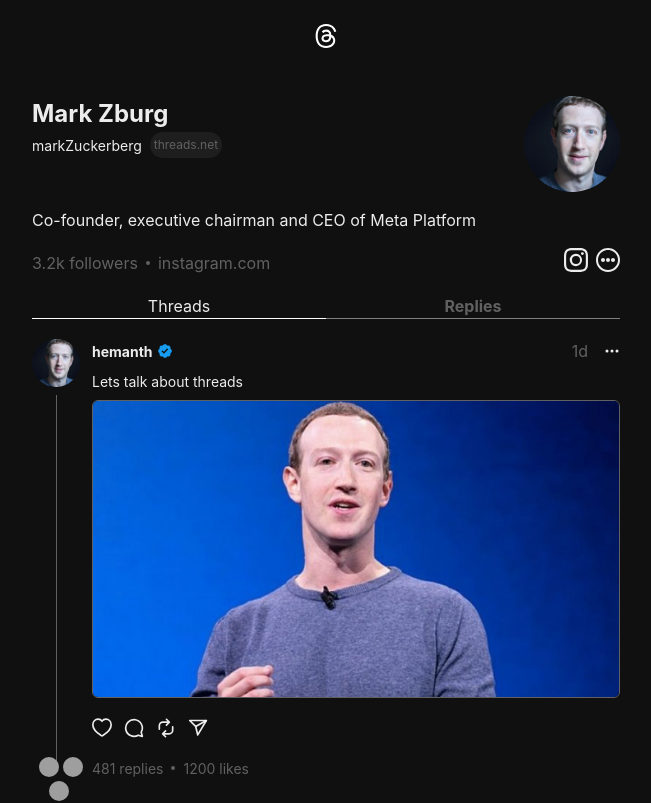
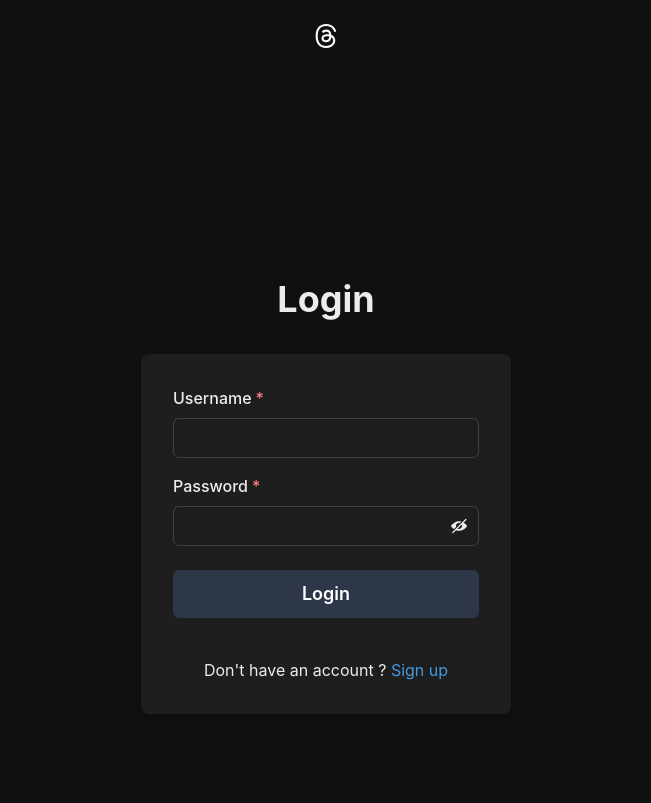
Before and after one commit to Hemanthnemili/mern-thread, a React (Vite) app in the folder frontend/: page /auth in a window 1280 px wide. Shown: the top 803 px of the page, without its empty margins (314-965 px from the left). Built offline with nearby package versions, Linux system fonts and the light colour scheme; grey boxes are pictures that could not be loaded.

Commit message:
logiin and signup ui created

```diff
--- a/frontend/package.json
+++ b/frontend/package.json
@@ -10,6 +10,7 @@
     "preview": "vite preview"
   },
   "dependencies": {
+    "@chakra-ui/icons": "^2.1.1",
     "@chakra-ui/react": "^2.8.2",
     "@emotion/react": "^11.11.3",
     "@emotion/styled": "^11.11.0",
@@ -17,7 +18,8 @@
     "react": "^18.2.0",
     "react-dom": "^18.2.0",
     "react-icons": "^4.12.0",
-    "react-router-dom": "^6.21.1"
+    "react-router-dom": "^6.21.1",
+    "recoil": "^0.7.7"
   },
   "devDependencies": {
     "@types/react": "^18.2.43",
--- a/frontend/src/App.jsx
+++ b/frontend/src/App.jsx
@@ -1,13 +1,20 @@
 import { Container } from "@chakra-ui/react";
-import { Route, Routes } from "react-router-dom";
+import { Navigate, Route, Routes } from "react-router-dom";
 import UserPage from "./pages/UserPage";
 import PostPage from "./pages/PostPage";
 import Header from "./components/Header";
+import Home from "./pages/Home";
+import AuthPage from "./pages/AuthPage";
+import userAtom from "./atoms/userAtom";
+import { useRecoilValue } from "recoil";
 function App() {
+  const user = useRecoilValue(userAtom);
   return (
     <Container maxW="620px">
       <Header />
       <Routes>
+        <Route path="/" element={user ? <Home /> : <Navigate to={"/auth"} />} />
+        <Route path="/auth" element={<AuthPage />} />
         <Route path="/:username" element={<UserPage />} />
         <Route path="/:username/post/:pid" element={<PostPage />} />
       </Routes>
--- /dev/null
+++ b/frontend/src/atoms/authAtom.js
@@ -0,0 +1,8 @@
+import { atom } from "recoil";
+
+const authScreenAtom = atom({
+  key: "authScreenAtom",
+  default: "login",
+});
+
+export default authScreenAtom;
--- /dev/null
+++ b/frontend/src/atoms/userAtom.js
@@ -0,0 +1,8 @@
+import { atom } from "recoil";
+
+const userAtom = atom({
+  key: "username",
+  default: JSON.parse(localStorage.getItem("user-threads")),
+});
+
+export default userAtom;
--- /dev/null
+++ b/frontend/src/components/Login.jsx
@@ -0,0 +1,90 @@
+import {
+  Flex,
+  Box,
+  FormControl,
+  FormLabel,
+  Input,
+  InputGroup,
+  InputRightElement,
+  Stack,
+  Button,
+  Heading,
+  Text,
+  useColorModeValue,
+  Link,
+} from "@chakra-ui/react";
+import { useState } from "react";
+import { ViewIcon, ViewOffIcon } from "@chakra-ui/icons";
+import { useSetRecoilState } from "recoil";
+import authScreenAtom from "../atoms/authAtom";
+
+export default function Login() {
+  const [showPassword, setShowPassword] = useState(false);
+  const setAuuthScreen = useSetRecoilState(authScreenAtom);
+
+  return (
+    <Flex minH={"100vh"} align={"center"} justify={"center"}>
+      <Stack spacing={8} mx={"auto"} maxW={"lg"} py={12} px={6}>
+        <Stack align={"center"}>
+          <Heading fontSize={"4xl"} textAlign={"center"}>
+            Login
+          </Heading>
+        </Stack>
+        <Box
+          rounded={"lg"}
+          bg={useColorModeValue("white", "gray.dark")}
+          boxShadow={"lg"}
+          p={8}
+        >
+          <Stack spacing={4}>
+            <FormControl isRequired>
+              <FormLabel>Username</FormLabel>
+              <Input type="text" />
+            </FormControl>
+            <FormControl isRequired>
+              <FormLabel>Password</FormLabel>
+              <InputGroup>
+                <Input type={showPassword ? "text" : "password"} />
+                <InputRightElement h={"full"}>
+                  <Button
+                    variant={"ghost"}
+                    onClick={() =>
+                      setShowPassword((showPassword) => !showPassword)
+                    }
+                  >
+                    {showPassword ? <ViewIcon /> : <ViewOffIcon />}
+                  </Button>
+                </InputRightElement>
+              </InputGroup>
+            </FormControl>
+            <Stack spacing={10} pt={2}>
+              <Button
+                loadingText="Submitting"
+                size="lg"
+                bg={useColorModeValue("gray.600", "gray.700")}
+                color={"white"}
+                _hover={{
+                  bg: "white",
+                  color: "black",
+                }}
+              >
+                Login
+              </Button>
+            </Stack>
+            <Stack pt={6}>
+              <Text align={"center"}>
+                Don&apos;t have an account ?{" "}
+                <Link
+                  color={"blue.400"}
+                  onClick={() => setAuuthScreen("signup")}
+                >
+                  Sign up
+                </Link>
+              </Text>
+            </Stack>
+          </Stack>
+        </Box>
+      </Stack>
+    </Flex>
+  );
+}
--- /dev/null
+++ b/frontend/src/components/SignupCard.jsx
@@ -0,0 +1,157 @@
+import {
+  Flex,
+  Box,
+  FormControl,
+  FormLabel,
+  Input,
+  InputGroup,
+  HStack,
+  InputRightElement,
+  Stack,
+  Button,
+  Heading,
+  Text,
+  useColorModeValue,
+  Link,
+  useToast,
+} from "@chakra-ui/react";
+import { useState } from "react";
+import { ViewIcon, ViewOffIcon } from "@chakra-ui/icons";
+import { useSetRecoilState } from "recoil";
+import authScreenAtom from "../atoms/authAtom";
+import { useNavigate } from "react-router-dom";
+
+export default function SignupCard() {
+  const [showPassword, setShowPassword] = useState(false);
+  const setAuthScreen = useSetRecoilState(authScreenAtom);
+  const [formData, setFormData] = useState({});
+  let toast = useToast();
+  const navigate = useNavigate();
+
+  console.log(formData);
+  const handleSignUp = async () => {
+    try {
+      const res = await fetch("http://localhost:9696/user/signup", {
+        method: "POST",
+        headers: {
+          "Content-Type": "application/json",
+        },
+        body: JSON.stringify(formData),
+      });
+      const data = await res.json();
+
+      if (data.error) {
+        toast({
+          title: "Error",
+          description: data.error,
+          isClosable: true,
+          duration: 3000,
+          status: "error",
+        });
+        return;
+      }
+
+      localStorage.setItem("user-threads", JSON.stringify(data));
+      toast({
+        title: "Success",
+        description: "Account has been successfully created.",
+        duration: 3000,
+        isClosable: true,
+        status: "success",
+      });
+      navigate("/");
+      console.log(data);
+    } catch (err) {
+      console.log(err);
+    }
+  };
+
+  const handleChange = (e) => {
+    setFormData({
+      ...formData,
+      [e.target.id]: e.target.value,
+    });
+  };
+
+  return (
+    <Flex minH={"100vh"} align={"center"} justify={"center"}>
+      <Stack spacing={8} mx={"auto"} maxW={"lg"} py={12} px={6}>
+        <Stack align={"center"}>
+          <Heading fontSize={"4xl"} textAlign={"center"}>
+            Sign up
+          </Heading>
+        </Stack>
+        <Box
+          rounded={"lg"}
+          bg={useColorModeValue("white", "gray.dark")}
+          boxShadow={"lg"}
+          p={8}
+        >
+          <Stack spacing={4}>
+            <HStack>
+              <Box>
+                <FormControl isRequired>
+                  <FormLabel>Full Name</FormLabel>
+                  <Input type="text" id="name" onChange={handleChange} />
+                </FormControl>
+              </Box>
+              <Box>
+                <FormControl isRequired>
+                  <FormLabel>Username</FormLabel>
+                  <Input type="text" id="username" onChange={handleChange} />
+                </FormControl>
+              </Box>
+            </HStack>
+            <FormControl isRequired>
+              <FormLabel>Email address</FormLabel>
+              <Input type="email" id="email" onChange={handleChange} />
+            </FormControl>
+            <FormControl isRequired>
+              <FormLabel>Password</FormLabel>
+              <InputGroup>
+                <Input
+                  type={showPassword ? "text" : "password"}
+                  id="password"
+                  onChange={handleChange}
+                />
+                <InputRightElement h={"full"}>
+                  <Button
+                    variant={"ghost"}
+                    onClick={() =>
+                      setShowPassword((showPassword) => !showPassword)
+                    }
+                  >
+                    {showPassword ? <ViewIcon /> : <ViewOffIcon />}
+                  </Button>
+                </InputRightElement>
+              </InputGroup>
+            </FormControl>
+            <Stack spacing={10} pt={2}>
+              <Button
+                loadingText="Submitting"
+                size="lg"
+                bg={useColorModeValue("gray.600", "gray.700")}
+                color={"white"}
+                _hover={{
+                  bg: "white",
+                  color: "black",
+                }}
+                onClick={handleSignUp}
+              >
+                Sign up
+              </Button>
+            </Stack>
+            <Stack pt={6}>
+              <Text align={"center"}>
+                Already a user?{" "}
+                <Link color={"blue.400"} onClick={() => setAuthScreen("login")}>
+                  Login
+                </Link>
+              </Text>
+            </Stack>
+          </Stack>
+        </Box>
+      </Stack>
+    </Flex>
+  );
+}
--- a/frontend/src/main.jsx
+++ b/frontend/src/main.jsx
@@ -7,6 +7,7 @@
 import { extendTheme } from "@chakra-ui/theme-utils";
 import { ColorModeScript } from "@chakra-ui/react";
 import { BrowserRouter } from "react-router-dom";
+import { RecoilRoot } from "recoil";
 
 const styles = {
   global: (props) => ({
@@ -33,11 +34,13 @@
 
 ReactDOM.createRoot(document.getElementById("root")).render(
   <React.StrictMode>
+    <RecoilRoot>
       <BrowserRouter>
         <ChakraProvider theme={theme}>
           <ColorModeScript initialColorMode={theme.config.initialColorMode} />
           <App />
         </ChakraProvider>
       </BrowserRouter>
+    </RecoilRoot>
   </React.StrictMode>
 );
--- /dev/null
+++ b/frontend/src/pages/AuthPage.jsx
@@ -0,0 +1,14 @@
+// eslint-disable-next-line no-unused-vars
+import React from "react";
+import SignupCard from "../components/SignupCard";
+import Login from "../components/Login";
+import authScreenAtom from "../atoms/authAtom";
+import { useRecoilValue } from "recoil";
+
+function AuthPage() {
+  const authScreenState = useRecoilValue(authScreenAtom);
+
+  return <>{authScreenState === "login" ? <Login /> : <SignupCard />}</>;
+}
+
+export default AuthPage;
--- /dev/null
+++ b/frontend/src/pages/Home.jsx
@@ -0,0 +1,16 @@
+import { Button, Flex } from "@chakra-ui/react";
+// eslint-disable-next-line no-unused-vars
+import React from "react";
+import { Link } from "react-router-dom";
+
+function Home() {
+  return (
+    <Link to={"/hemanth"}>
+      <Flex w={"full"} justifyContent={"center"}>
+        <Button mx={"auto"}>Visit profile page</Button>
+      </Flex>
+    </Link>
+  );
+}
+
+export default Home;
```
Also changed, not shown: 2 other files (tests, documents, lock files or other folders). Lines whose indentation alone changed are shown as unchanged.
